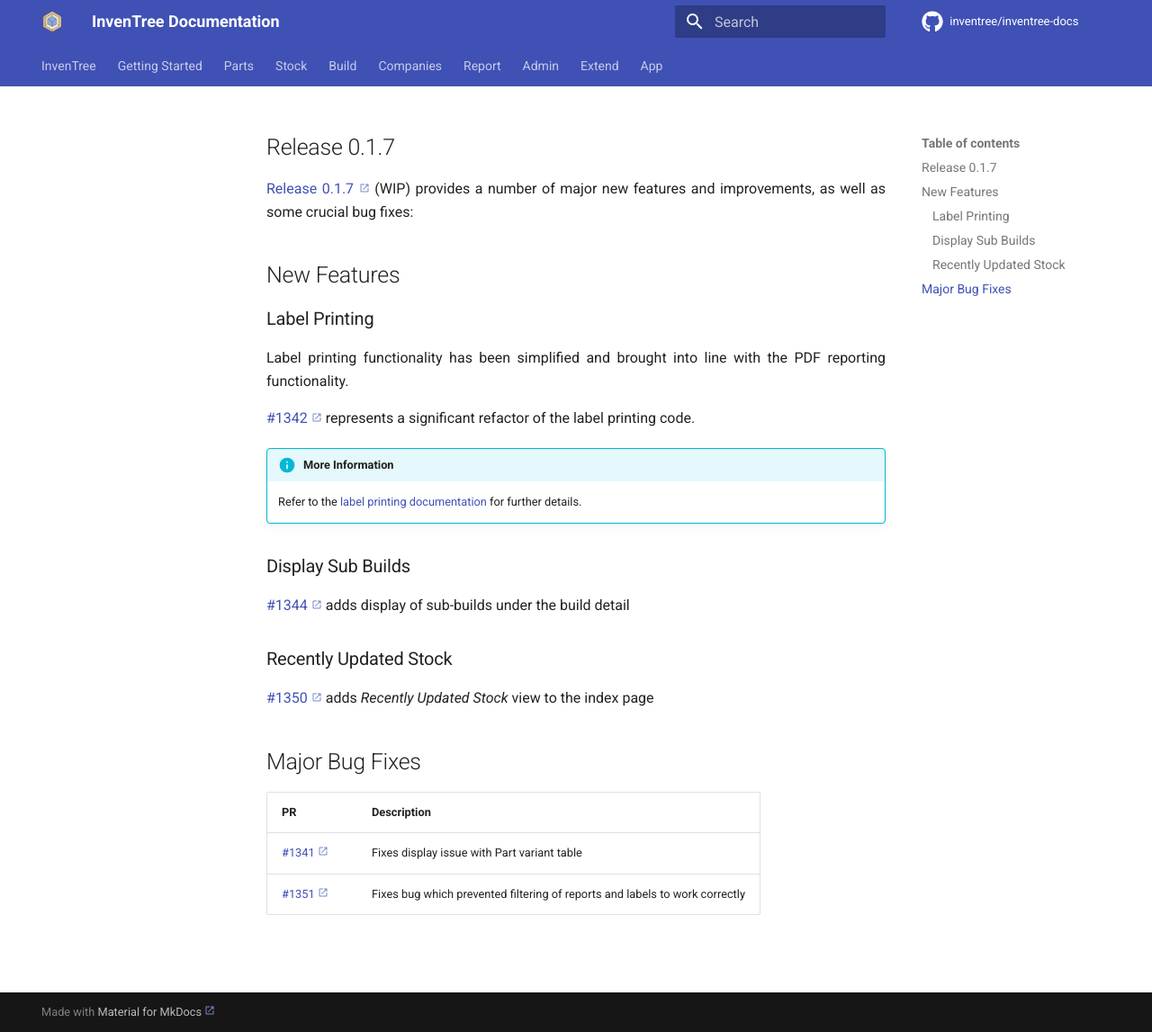
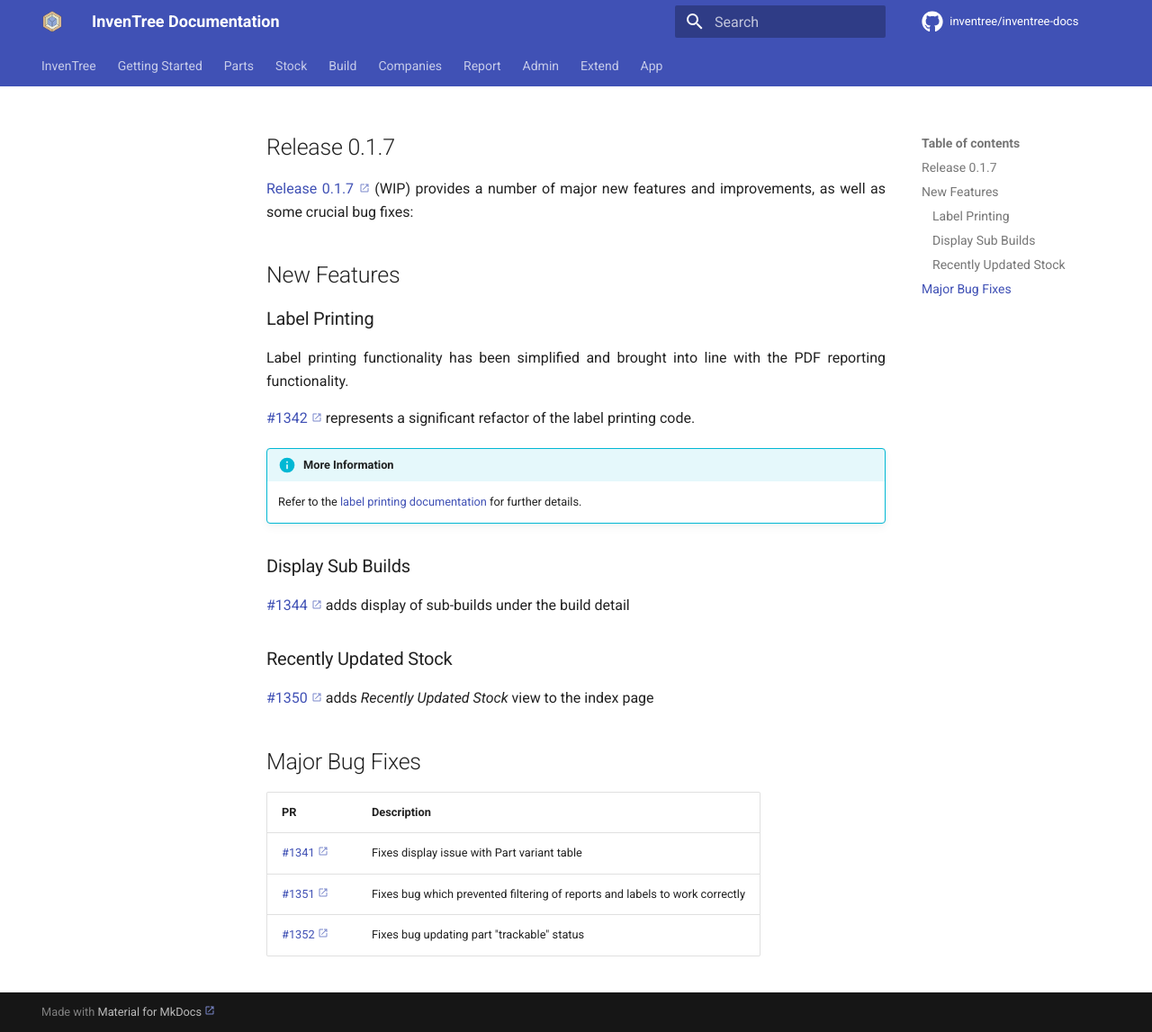
Before and after one commit to inventree/inventree-docs, an MkDocs documentation site: the page built from docs/releases/0.1.7.md, in a window 1280 px wide and 1147 px high. Shown: the whole window at 90% size. Built offline with MkDocs 1.6.1 and Material for MkDocs 9.7.7, drawn with Linux system fonts in a browser that asks for light colours; a script that is not in the unit is left out; comment, search, counter and statistics services are not loaded.

Commit message:
Update 0.1.7.md

```diff
--- a/docs/releases/0.1.7.md
+++ b/docs/releases/0.1.7.md
@@ -30,3 +30,4 @@
 | --- | --- |
 | [#1341](https://github.com/inventree/InvenTree/pull/1341) | Fixes display issue with Part variant table |
 | [#1351](https://github.com/inventree/InvenTree/pull/1351) | Fixes bug which prevented filtering of reports and labels to work correctly |
+| [#1352](https://github.com/inventree/InvenTree/pull/1352) | Fixes bug updating part "trackable" status |
```
